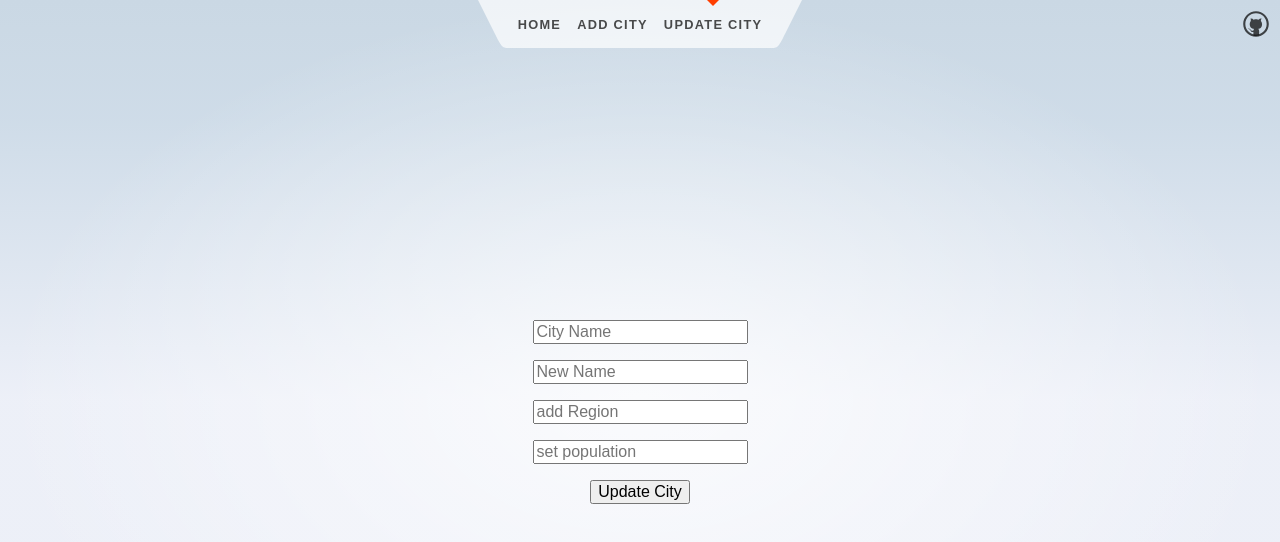
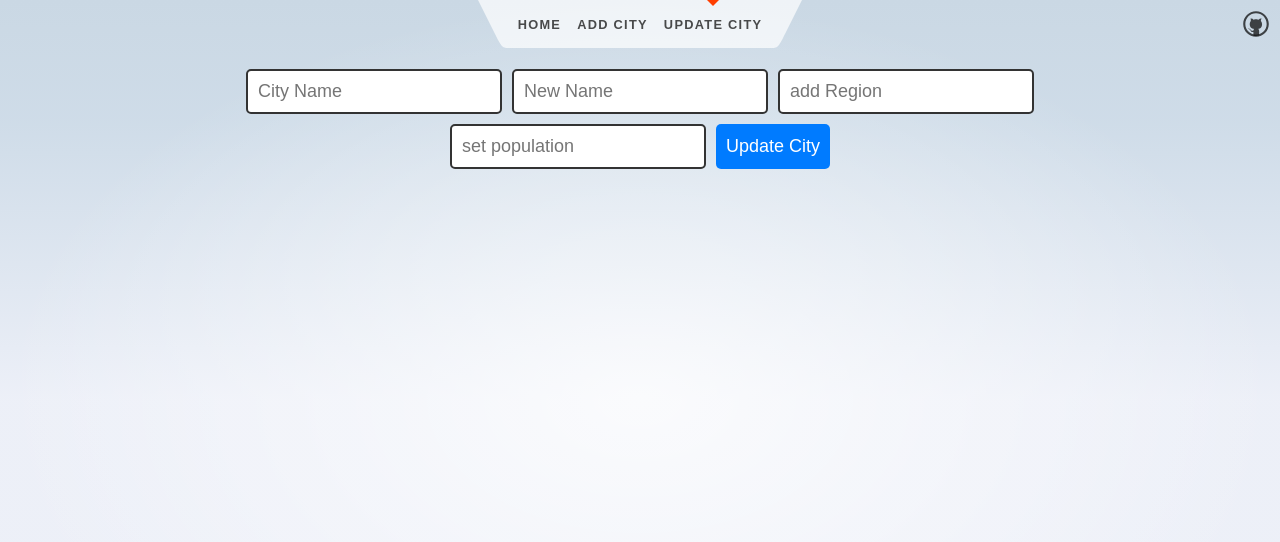
Before and after one commit to MartinBlazek6/WeatherReport, a SvelteKit app in the folder frontend/: page /sverdle in a window 1280 px wide. Shown: the top 542 px of the page. Built offline with nearby package versions, Linux system fonts and the light colour scheme; no server answers.

Commit message:
css update

```diff
--- a/frontend/src/routes/+page.svelte
+++ b/frontend/src/routes/+page.svelte
@@ -34,11 +34,16 @@ async function fetchData() {
 
 </script>
 
-<h2>Search Weather report by region</h2>
-<input type="text" bind:value={parameter} on:input={handleSubmit} placeholder="Enter region name"/>
-
-<h2>Search Weather report by City</h2>
-<input type="text" bind:value={city} on:input={fetchData} placeholder="Enter city name"/>
+<div class="search-container">
+    <div>
+        <h2>Search Weather report by region</h2>
+        <input type="text" bind:value={parameter} on:input={handleSubmit} placeholder="Enter region name"/>
+    </div>
+    <div>
+        <h2>Search Weather report by City</h2>
+        <input type="text" bind:value={city} on:input={fetchData} placeholder="Enter city name"/>
+    </div>
+</div>
 
 {#if data}
     <h1>Weather report for city {data.name}</h1>
@@ -258,6 +263,37 @@ async function fetchData() {
         50% { background-image: linear-gradient(to bottom right, #81D4FA, #B3E5FC); }
         100% { background-image: linear-gradient(to bottom right, #B3E5FC, #81D4FA); }
     }
+    .search-container {
+        display: flex;
+        flex-direction: row;
+        justify-content: space-between;
+    }
+
+    .search-container > div {
+        width: 45%;
+    }
+
+    h2 {
+        font-size: 1.5em;
+        margin: 1em 0;
+    }
+
+    input {
+        display: block;
+        font-size: 1em;
+        padding: 0.5em;
+        margin-bottom: 1em;
+        width: 100%;
+        border: 1px solid #ccc;
+        border-radius: 3px;
+        box-sizing: border-box;
+    }
+
+    input:focus {
+        outline: none;
+        border-color: #007bff;
+    }
+
 
 
 </style>
--- a/frontend/src/routes/Header.svelte
+++ b/frontend/src/routes/Header.svelte
@@ -4,11 +4,11 @@
 	import github from '$lib/images/github.svg';
 </script>
 
-<header>
+<header class="header">
 	<div class="corner">
-<!--		<a href="https://kit.svelte.dev">-->
-<!--			<img src={logo} alt="SvelteKit" />-->
-<!--		</a>-->
+		<!-- <a href="https://kit.svelte.dev">
+			<img src={logo} alt="SvelteKit" />
+		</a> -->
 	</div>
 
 	<nav>
@@ -32,12 +32,12 @@
 	</nav>
 
 	<div class="corner">
-		<a href="https://github.com/MartinBlazek6/WeatherReport"
-		target="_blank">
+		<a href="https://github.com/MartinBlazek6/WeatherReport" target="_blank">
 			<img src={github} alt="GitHub" />
 		</a>
 	</div>
 </header>
+
 
 <style>
 	header {
--- a/frontend/src/routes/about/+page.svelte
+++ b/frontend/src/routes/about/+page.svelte
@@ -52,19 +52,77 @@
 
 <div class="text-column">
 
-	<form on:submit|preventDefault={() => {
-  sendString(stringValue)
-    .then(data => {
-      console.log('String sent successfully:', data);
-    });
-}}>
-		<input type="text" bind:value={stringValue}/>
-		<button type="submit">Add City</button>
+	<form class="form" on:submit|preventDefault={() => {
+	  sendString(stringValue)
+	    .then(data => {
+	      console.log('String sent successfully:', data);
+	    });
+	}}>
+		<input class="form-input" type="text" bind:value={stringValue} placeholder="Enter a city"/>
+		<button class="form-button" type="submit">Add City</button>
 	</form>
 
-<!--	<input type="text" bind:value={countryCode} placeholder="SK" />-->
-	<button on:click={handleSubmit}>Get Weather</button>
+<!--	<button class="weather-button" on:click={handleSubmit}>Get Weather</button>-->
+
 	{#if errorMessage}
-		<p style="color: red">{errorMessage}</p>
+		<p class="error-message">{errorMessage}</p>
 	{/if}
+
 </div>
+
+<style>
+	.form {
+		display: flex;
+		flex-direction: column;
+		align-items: center;
+		justify-content: center;
+		margin-bottom: 20px;
+	}
+
+	.form-input {
+		padding: 8px;
+		font-size: 16px;
+		border-radius: 4px;
+		border: 1px solid #ccc;
+		margin-bottom: 12px;
+		width: 100%;
+		max-width: 400px;
+	}
+
+	.form-button {
+		padding: 8px;
+		font-size: 16px;
+		border-radius: 4px;
+		border: none;
+		background-color: #007bff;
+		color: #fff;
+		width: 100%;
+		max-width: 400px;
+		cursor: pointer;
+	}
+
+	.form-button:hover {
+		background-color: #0069d9;
+	}
+
+	.weather-button {
+		padding: 8px;
+		font-size: 16px;
+		border-radius: 4px;
+		border: none;
+		background-color: #007bff;
+		color: #fff;
+		cursor: pointer;
+	}
+
+	.weather-button:hover {
+		background-color: #0069d9;
+	}
+
+	.error-message {
+		color: red;
+		font-size: 16px;
+		margin-top: 12px;
+	}
+
+</style>
--- a/frontend/src/routes/sverdle/+page.svelte
+++ b/frontend/src/routes/sverdle/+page.svelte
@@ -100,228 +100,56 @@
 
 
 
-<form on:submit|preventDefault={() => {
+<div class="card">
+	<form class="form" on:submit|preventDefault={() => {
     sendCityUpdateData(old, newN, reg, pop)
       .then(data => {
         console.log('Form data sent successfully:', data);
       });
   }}>
-	<input type="text" bind:value={old} placeholder="City Name"/>
-	<input type="text" bind:value={newN} placeholder="New Name"/>
-	<input type="text" bind:value={reg} placeholder="add Region"/>
-	<input type="text" bind:value={pop} placeholder="set population"/>
-	<button type="submit">Update City</button>
+		<input class="form-input" type="text" bind:value={old} placeholder="City Name"/>
+		<input class="form-input" type="text" bind:value={newN} placeholder="New Name"/>
+		<input class="form-input" type="text" bind:value={reg} placeholder="add Region"/>
+		<input class="form-input" type="text" bind:value={pop} placeholder="set population"/>
+		<button class="form-button" type="submit">Update City</button>
 	</form>
+</div>
+
 
 <style>
-	form {
-		width: 100%;
-		height: 100%;
+	.form {
 		display: flex;
-		flex-direction: column;
-		align-items: center;
+		flex-wrap: wrap;
 		justify-content: center;
-		gap: 1rem;
-		flex: 1;
 	}
 
-	.how-to-play {
-		color: var(--color-text);
-	}
-
-	.how-to-play::before {
-		content: 'i';
-		display: inline-block;
-		font-size: 0.8em;
-		font-weight: 900;
-		width: 1em;
-		height: 1em;
-		padding: 0.2em;
-		line-height: 1;
-		border: 1.5px solid var(--color-text);
-		border-radius: 50%;
-		text-align: center;
-		margin: 0 0.5em 0 0;
-		position: relative;
-		top: -0.05em;
-	}
-
-	.grid {
-		--width: min(100vw, 40vh, 380px);
-		max-width: var(--width);
-		align-self: center;
-		justify-self: center;
-		width: 100%;
-		height: 100%;
-		display: flex;
-		flex-direction: column;
-		justify-content: flex-start;
-	}
-
-	.grid .row {
-		display: grid;
-		grid-template-columns: repeat(5, 1fr);
-		grid-gap: 0.2rem;
-		margin: 0 0 0.2rem 0;
-	}
-
-	@media (prefers-reduced-motion: no-preference) {
-		.grid.bad-guess .row.current {
-			animation: wiggle 0.5s;
-		}
-	}
-
-	.grid.playing .row.current {
-		filter: drop-shadow(3px 3px 10px var(--color-bg-0));
-	}
-
-	.letter {
-		aspect-ratio: 1;
-		width: 100%;
-		display: flex;
-		align-items: center;
-		justify-content: center;
-		text-align: center;
-		box-sizing: border-box;
-		text-transform: lowercase;
-		border: none;
-		font-size: calc(0.08 * var(--width));
-		border-radius: 2px;
-		background: white;
-		margin: 0;
-		color: rgba(0, 0, 0, 0.7);
-	}
-
-	.letter.missing {
-		background: rgba(255, 255, 255, 0.5);
-		color: rgba(0, 0, 0, 0.5);
-	}
-
-	.letter.exact {
-		background: var(--color-theme-2);
-		color: white;
-	}
-
-	.letter.close {
-		border: 2px solid var(--color-theme-2);
-	}
-
-	.selected {
-		outline: 2px solid var(--color-theme-1);
-	}
-
-	.controls {
-		text-align: center;
-		justify-content: center;
-		height: min(18vh, 10rem);
-	}
-
-	.keyboard {
-		--gap: 0.2rem;
-		position: relative;
-		display: flex;
-		flex-direction: column;
-		gap: var(--gap);
-		height: 100%;
-	}
-
-	.keyboard .row {
-		display: flex;
-		justify-content: center;
-		gap: 0.2rem;
-		flex: 1;
-	}
-
-	.keyboard button,
-	.keyboard button:disabled {
-		--size: min(8vw, 4vh, 40px);
-		background-color: white;
-		color: black;
-		width: var(--size);
-		border: none;
-		border-radius: 2px;
-		font-size: calc(var(--size) * 0.5);
-		margin: 0;
-	}
-
-	.keyboard button.exact {
-		background: var(--color-theme-2);
-		color: white;
-	}
-
-	.keyboard button.missing {
-		opacity: 0.5;
-	}
-
-	.keyboard button.close {
-		border: 2px solid var(--color-theme-2);
-	}
-
-	.keyboard button:focus {
-		background: var(--color-theme-1);
-		color: white;
+	.form-input {
+		font-size: 18px;
+		padding: 10px;
+		margin: 5px;
+		border-radius: 5px;
+		border: 2px solid #333;
 		outline: none;
 	}
 
-	.keyboard button[data-key='enter'],
-	.keyboard button[data-key='backspace'] {
-		position: absolute;
-		bottom: 0;
-		width: calc(1.5 * var(--size));
-		height: calc(1 / 3 * (100% - 2 * var(--gap)));
-		text-transform: uppercase;
-		font-size: calc(0.3 * var(--size));
-		padding-top: calc(0.15 * var(--size));
+	.form-button {
+		font-size: 18px;
+		padding: 10px;
+		margin: 5px;
+		border-radius: 5px;
+		background-color: #007bff;
+		color: white;
+		border: none;
+		cursor: pointer;
 	}
 
-	.keyboard button[data-key='enter'] {
-		right: calc(50% + 3.5 * var(--size) + 0.8rem);
+	.form-button:hover {
+		background-color: #0069d9;
 	}
 
-	.keyboard button[data-key='backspace'] {
-		left: calc(50% + 3.5 * var(--size) + 0.8rem);
+	.form-button:active {
+		background-color: #3e8e41;
+		transform: translateY(1px);
 	}
 
-	.keyboard button[data-key='enter']:disabled {
-		opacity: 0.5;
-	}
-
-	.restart {
-		width: 100%;
-		padding: 1rem;
-		background: rgba(255, 255, 255, 0.5);
-		border-radius: 2px;
-		border: none;
-	}
-
-	.restart:focus,
-	.restart:hover {
-		background: var(--color-theme-1);
-		color: white;
-		outline: none;
-	}
-
-	@keyframes wiggle {
-		0% {
-			transform: translateX(0);
-		}
-		10% {
-			transform: translateX(-2px);
-		}
-		30% {
-			transform: translateX(4px);
-		}
-		50% {
-			transform: translateX(-6px);
-		}
-		70% {
-			transform: translateX(+4px);
-		}
-		90% {
-			transform: translateX(-2px);
-		}
-		100% {
-			transform: translateX(0);
-		}
-	}
 </style>
```
Lines whose indentation alone changed are shown as unchanged.
